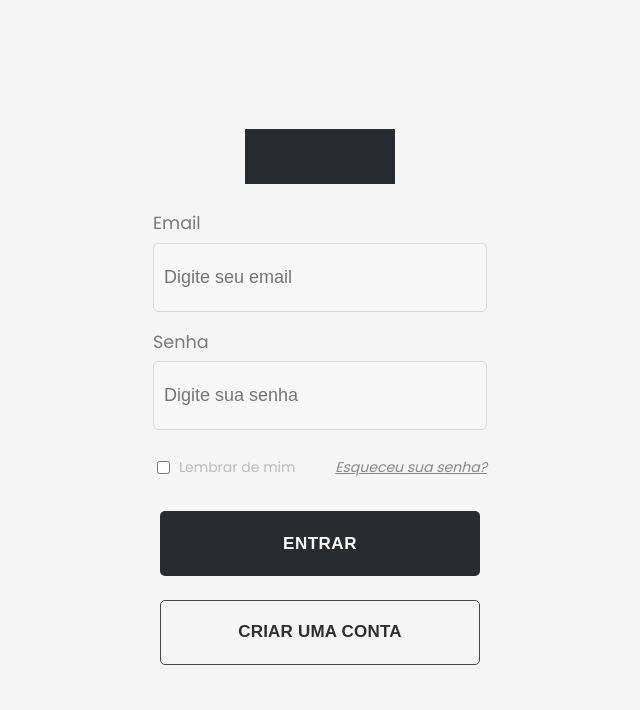
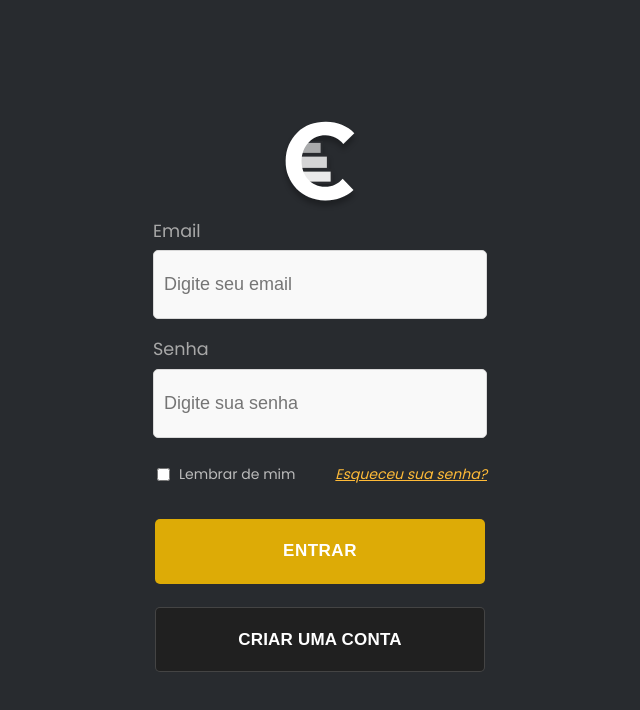
Before and after one commit to LucasLima0202/Controlnomy, a React (Vite) app in the folder frontend/: page /Login in a window 1280 px wide. Shown: the top 710 px of the page, without its empty margins (320-960 px from the left). Built offline with nearby package versions, Linux system fonts and the light colour scheme.

Commit message:
:lipstick: feat: global css stylization

```diff
--- a/frontend/src/components/Navbar.tsx
+++ b/frontend/src/components/Navbar.tsx
@@ -125,8 +125,6 @@ const Title = styled.h1`
 const Avatar = styled.div`
   width: 40px;
   height: 40px;
-  background-color: #4d3b3b;
-  border-radius: 50%;
   display: flex;
   line-height:-5px;
   align-items: center;
@@ -211,7 +209,7 @@ const Navbar = () => {
         <Title>
           <Logo src="/svg/LogoBig.svg" alt="Logo" />
         </Title>
-        <Avatar>?</Avatar>
+        <Avatar></Avatar>
       </NavbarContainer>
       <DropdownMenu isOpen={menuOpen}>
         <CloseButton onClick={handleToggleMenu}>×</CloseButton>
--- a/frontend/src/pages/Dashboard.tsx
+++ b/frontend/src/pages/Dashboard.tsx
@@ -3,8 +3,7 @@ import Navbarui from "../components/Navbar";
 import { getCurrentDate } from "../utils/data"; // Ajuste o caminho conforme necessário
 import Lottie from "react-lottie";
 import animationData from "../assets/lotties/welcome.json"
-import Button from "../components/Button";
-import { useNavigate } from "react-router-dom";
+import { Link, useNavigate } from "react-router-dom";
 import BoxInsight from "../components/BoxHotkey";
 import BoxAtalhos from "../components/BoxHotkey";
 import BoxGlobal from "../components/BoxGlobal";
@@ -18,6 +17,37 @@ const defaultOptions = {
       preserveAspectRatio: "xMidYMid slice",
     },
   };
+  const Button = styled.button`
+  outline: none;
+  border: none;
+  height: 55px;
+  background: #282B2F;
+  color: #fff;
+  font-size: 15px;
+  margin-top:4%;
+  letter-spacing: 0.5px;
+  border-radius: 5px;
+  font-weight:600;
+  padding-left:5%;
+  padding-right:5%;
+  cursor: pointer;
+  transition: 0.5s;
+  transition-property: border-left, border-right, box-shadow;
+
+  &:hover {
+    box-shadow: 0 0 100px rgba(131, 131, 131, 0.767);
+  }
+  @media (max-width: 568px) {
+  font-size:0.8rem;
+  width:100%;
+  }
+`;
+
+const Row = styled.div`
+display:flex;
+align-items:stretch;
+align-self:stretch;
+flex-flow:column nowrap;`
 
 const BodyGroup = styled.div`
   width: 100%;
@@ -122,7 +152,11 @@ const Elipse = styled.div`
   height: 100px; /* Deve ser igual à largura para manter o formato */
 `;
 
-
+const Strecht = styled.div`
+display:flex;
+width:100%;
+align-items: stretch;
+`
 
 
 const Dashboard = () => {
@@ -148,7 +182,13 @@ const Dashboard = () => {
               <SmallContent>
                 Para começarmos a monitorar insira os dados da sua renda
               </SmallContent>
-              <Button title="Clique aqui"   bgcolor="#343A40" fontsize="0.9rem"/>
+              <Row>
+                <Link to={'/Starthere'}>
+                            <Button >
+                                ㅤAdicionar Transação
+                            </Button>
+                </Link>
+              </Row>
             </GroupLine>
           </GroupWelcome>
 
--- a/frontend/src/pages/Login.tsx
+++ b/frontend/src/pages/Login.tsx
@@ -11,7 +11,7 @@ const Container = styled.div`
   display: flex;
   justify-content: center;
   align-items: center;
-  background: #F5F5F5;
+  background: #282b2f;
 `;
 const Form = styled.div`
   font-family: "Poppins", sans-serif;
@@ -32,7 +32,7 @@ const Input = styled.input`
   outline: none;
   border: none;
   border:solid 1px #D9D9D9;
-  background: rgba(255, 255, 255, 0.2);
+  background: rgb(249, 249, 249);
   color: #6F6F6F;
   font-size: 18px;
   text-align: left;
@@ -42,7 +42,7 @@ const Input = styled.input`
   transition-property: border-left, border-right, box-shadow;
 
   &:focus {
-    box-shadow: 0 0 15px rgba(193, 193, 193, 0.8);
+    box-shadow: 0 0 15px rgba(193, 193, 193, 0.307);
   }
 `;
 const ContainerLabel = styled.div`
@@ -56,9 +56,9 @@ const Button = styled.button`
   outline: none;
   border: none;
   font-weight:600;
-  width: 320px;
+  width: 99%;
   height: 65px;
-  background: #282B2F;
+  background: #DDAB06;
   color: #fff;
   font-size: 17px;
   margin-bottom: 5%;
@@ -71,20 +71,20 @@ const Button = styled.button`
 
   &:hover {
 
-    box-shadow: 0 0 100px rgba(131, 131, 131, 0.767);
+    box-shadow: 0 0 30px rgba(131, 131, 131, 0.278);
   }
 `;
 const ButtonOut = styled.button`
   outline: none;
   border: none;
-  width: 320px;
+  width: 99%;
   height: 65px;
-  background: transparent;
+  background: #202020;
   margin-top:2%;
   font-weight:600;
   margin-bottom:2%;
-  color: #2f2f2f;
-  border: solid 1.6px #484848;
+  color: #ffffff;
+  border: solid 1.6px #d2d2d233;
   font-size: 17px;
   letter-spacing: 0.2px;
   border-radius: 5px;
@@ -94,7 +94,7 @@ const ButtonOut = styled.button`
 
   &:hover {
 
-    box-shadow: 0 0 100px rgba(131, 131, 131, 0.767);
+    box-shadow: 0 0 30px rgba(131, 131, 131, 0.278);
   }
 `;
 const CenterContainer = styled.div`
@@ -119,7 +119,7 @@ const RememberMe = styled.label`
   cursor: pointer;
 `;
 const Links = styled.a`
-  color: #888;
+  color: #FFBB38;
   font-size: 14px;
   font-style: italic;
 
@@ -134,16 +134,14 @@ const ErrorSpans = styled.span`
   margin-bottom:20px;
 `;
 const Label = styled.label`
-color:#7A7A7A;
+color:#a8a8a8;
 font-size: 1.1rem;
 text-align:left;
 justify-content:flex-start;
 `;
-const Logo = styled.div`
- background-color:#282B2F;
- width:150px;
- height:55px;
- margin-bottom:6%;
+const Logo = styled.img`
+  width: 90px;
+  height: 90px;
 `;
 const Options02 = styled.div`
   color: #bbb;
@@ -232,7 +230,7 @@ const Login = () => {
       <Form>
         <form id="form" onSubmit={handleSubmit}>
           <CenterContainer>
-            <Logo></Logo>
+            <Logo src="/svg/LogoBl.svg" alt="Logo" />
           </CenterContainer>
           <ContainerLabel>
             <Label id="email">Email</Label>
--- a/frontend/src/pages/Register.tsx
+++ b/frontend/src/pages/Register.tsx
@@ -6,12 +6,12 @@ import axios from "axios";
 
 // Estilização utilizando styled-components
 const Container = styled.div`
-  height: 120vh;
+  height: 100vh;
   display: flex;
   justify-content: center;
   align-items: center;
-  background: #F5F5F5;
-`;
+  background: #282b2f;
+  `;
 const Form = styled.div`
   font-family: "Poppins", sans-serif;
   position: absolute;
@@ -31,7 +31,7 @@ const Input = styled.input`
   outline: none;
   border: none;
   border:solid 1px #D9D9D9;
-  background: rgba(255, 255, 255, 0.2);
+  background: rgb(249, 249, 249);
   color: #6F6F6F;
   font-size: 18px;
   text-align: left;
@@ -41,9 +41,8 @@ const Input = styled.input`
   transition-property: border-left, border-right, box-shadow;
 
   &:focus {
-    border-left: solid 8px rgba(255, 255, 255, 0.5);
-    border-right: solid 8px rgba(255, 255, 255, 0.5);
-    box-shadow: 0 0 15px rgba(193, 193, 193, 0.8);
+
+    box-shadow: 0 0 15px rgba(193, 193, 193, 0.307);
   }
 `;
 const ContainerLabel = styled.div`
@@ -57,9 +56,9 @@ const Button = styled.button`
   outline: none;
   border: none;
   font-weight:600;
-  width: 320px;
+  width: 99%;
   height: 65px;
-  background: #282B2F;
+  background: #DDAB06;
   color: #fff;
   font-size: 17px;
   margin-bottom: 5%;
@@ -72,7 +71,7 @@ const Button = styled.button`
 
   &:hover {
 
-    box-shadow: 0 0 100px rgba(131, 131, 131, 0.767);
+    box-shadow: 0 0 30px rgba(131, 131, 131, 0.278);
   }
 `;
 const ButtonOut = styled.button`
@@ -102,7 +101,7 @@ const CenterContainer = styled.div`
   display: flex;
   justify-content:center;
   align-items:center;
-  margin-bottom:2%;
+  margin-bottom:3%;
 `
 const Options01 = styled.div`
   margin-bottom: 6%;
@@ -119,18 +118,20 @@ const RememberMe = styled.label`
   align-items: center;
   cursor: pointer;
 `;
+const Spancolor = styled.span`
+  color: #FFBB38;
+  text-decoration:underline;
+`
 
 const Label = styled.label`
-color:#7A7A7A;
+color:#a8a8a8;
 font-size: 1.1rem;
 text-align:left;
 justify-content:flex-start;
 `;
-const Logo = styled.div`
- background-color:#282B2F;
- width:150px;
- height:55px;
- margin-bottom:6%;
+const Logo = styled.img`
+  width: 90px;
+  height: 90px;
 `;
 const Options02 = styled.div`
   color: #bbb;
@@ -201,8 +202,8 @@ const handleSubmit = async (event: React.FormEvent) => {
       <Form>
           <form onSubmit={handleSubmit} >
              <CenterContainer>
-                <Logo></Logo>
-            </CenterContainer>
+             <Logo src="/svg/LogoBl.svg" alt="Logo" />
+             </CenterContainer>
             <Icon className="fas fa-user-plus" />
             <ContainerLabel>
                     <Label htmlFor="user">Nome de Usuario</Label>
@@ -226,7 +227,7 @@ const handleSubmit = async (event: React.FormEvent) => {
               <p>
                Ja tem Cadastro?{" "}
                <Link to="/">
-                  Entrar na sua conta
+                  <Spancolor>Entrar na sua conta</Spancolor>
                </Link>
               </p>
             </Options02>
--- a/frontend/src/pages/Start.tsx
+++ b/frontend/src/pages/Start.tsx
@@ -12,7 +12,7 @@ const Body = styled.body`
   margin: 0;
   box-sizing: border-box;
   background-color: #F5F5F5;
-  padding-top: 80px; /* Espaço reservado para a Navbar */
+  padding-top: 12px; /* Espaço reservado para a Navbar */
   min-height: 100vh; /* Garante que o conteúdo ocupe toda a altura da tela */
   display: flex;
   flex-direction: column;
@@ -144,7 +144,10 @@ interface Errors {
 }
 
 
-
+const Logo = styled.img`
+  width: 90px;
+  height: 90px;
+`;
 const StartHereForm = () => {
   const [firstTabInput, setFirstTabInput] = useState<string>("0");
   const [releasedPercentage, setReleasedPercentage] = useState<string>("0");
@@ -197,6 +200,8 @@ const StartHereForm = () => {
   return (
     <Body>
       <Section>
+      <Logo src="/svg/Blackv.svg" alt="Logo" />
+
       <FormWizard onComplete={handleComplete}  color="#282B2F">
           <FormWizard.TabContent
             title="Registrar Conta"
```
Also changed, not shown: frontend/public/svg/Blackv.svg (added).
